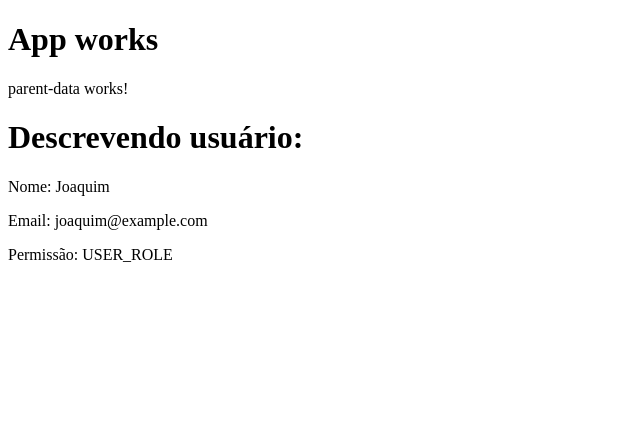
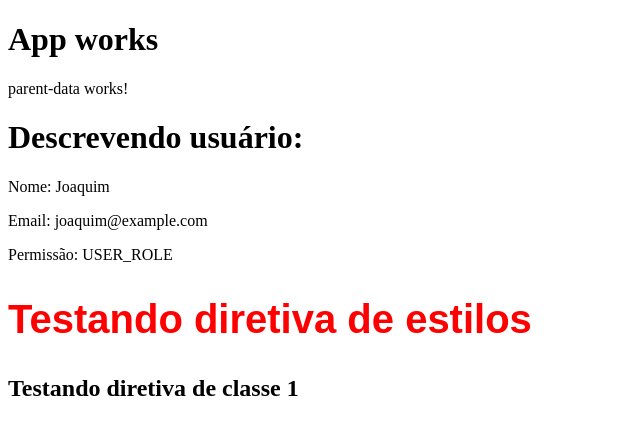
Before and after one commit to gustavops02/angular-from-scratch, an Angular app: page / in a window 1280 px wide. Shown: the top 434 px of the page, without its empty margins (0-640 px from the left). Built offline with nearby package versions, Linux system fonts and the light colour scheme.

Commit message:
[feat] diretivas no angular

```diff
--- a/src/app/app.component.html
+++ b/src/app/app.component.html
@@ -1,3 +1,4 @@
 <h1>App works</h1>
 <parent-data [data] = "userData"></parent-data>
 <router-outlet></router-outlet>
+<app-directives></app-directives>
--- a/src/app/app.module.ts
+++ b/src/app/app.module.ts
@@ -4,11 +4,13 @@ import { BrowserModule, provideClientHydration } from '@angular/platform-browser
 import { AppRoutingModule } from './app-routing.module';
 import { AppComponent } from './app.component';
 import { ParentDataComponent } from './components/parent-data/parent-data.component';
+import { DirectivesComponent } from './components/directives/directives.component';
 
 @NgModule({
   declarations: [
     AppComponent,
-    ParentDataComponent
+    ParentDataComponent,
+    DirectivesComponent
   ],
   imports: [
     BrowserModule,
--- /dev/null
+++ b/src/app/components/directives/directives.component.html
@@ -0,0 +1,7 @@
+<!--Adiciona estilo na tag de forma dinâmica e inline-->
+<h2 [ngStyle]="{'font-size':size + 'px', 'font-family': font, color: color}">
+    Testando diretiva de estilos
+</h2>
+
+<!--Adiciona classes na tag de forma dinâmica-->
+<h2 [ngClass]="classes">Testando diretiva de classe 1</h2>
--- /dev/null
+++ b/src/app/components/directives/directives.component.ts
@@ -0,0 +1,18 @@
+import { Component } from '@angular/core';
+
+@Component({
+  selector: 'app-directives',
+  templateUrl: './directives.component.html',
+  styleUrl: './directives.component.css'
+})
+export class DirectivesComponent {
+
+  size = 40;
+  font = 'Arial';
+  color = 'red';
+
+  classes =['greent-title', 'small-title'];
+
+
+  constructor(){}
+}
--- a/src/app/components/parent-data/parent-data.component.ts
+++ b/src/app/components/parent-data/parent-data.component.ts
@@ -8,6 +8,6 @@ import { Component, Input } from '@angular/core';
 export class ParentDataComponent {
 
 
-  @Input() data!: {name:string, email:string, role:string}
+  @Input() data!: { name:string, email:string, role:string }
 
 }
```
Also changed, not shown: src/app/components/directives/directives.component.css (added), 1 other file (tests, documents, lock files or other folders).
